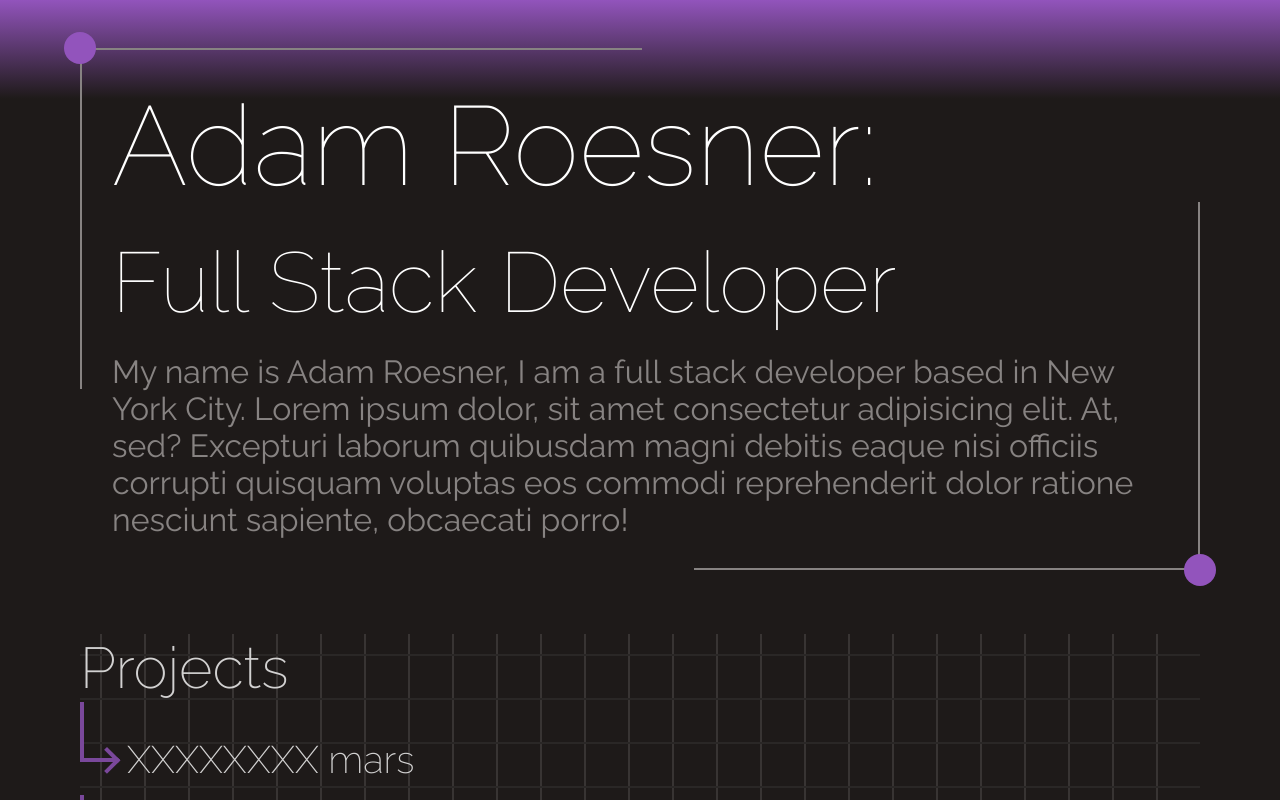
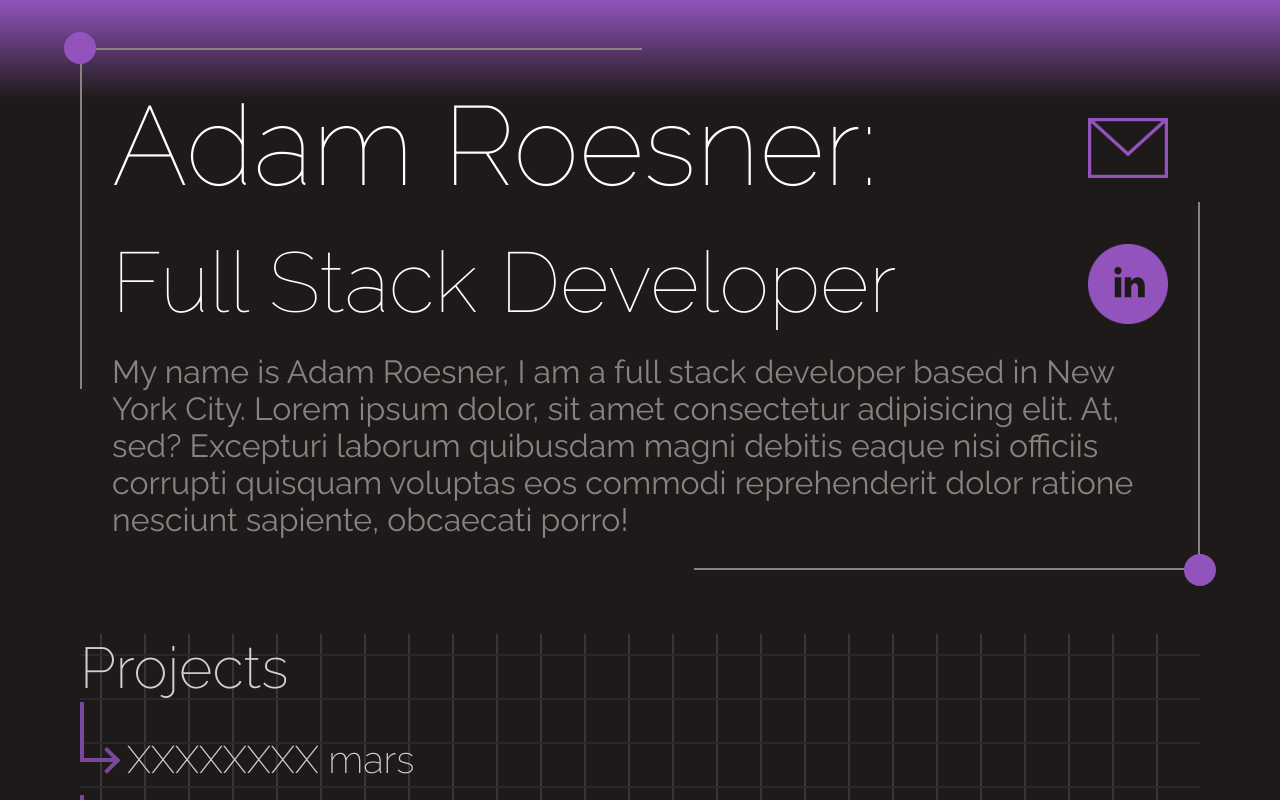
Before and after one commit to roesnera/mars-port-design, a React (Vite) app: page / in a window 1280 px wide. Shown: the top 800 px of the page. Built offline with nearby package versions, Linux system fonts and the light colour scheme.

Commit message:
links in hero working

```diff
--- a/src/Contact/Contact.jsx
+++ b/src/Contact/Contact.jsx
@@ -26,7 +26,7 @@ export default function Contact() {
 
 
 
-  return <section className='contact-section'>
+  return <section className='contact-section' id="contact">
     <h2 className='contact-header'>Send me a message</h2>
     <h4 className="contact-subheader">Have a question or proposal or just want to connect? Contact me here.</h4>
     <form className='contact-form' action='mailto:aaroesner@gmail.com' method='POST' encType='application/x-www-form-urlencoded'>
--- a/src/Hero/Hero.css
+++ b/src/Hero/Hero.css
@@ -3,6 +3,7 @@
     width: 100%;
     display: grid;
     grid-template-columns: [start] 80% [median] auto [end];
+    grid-template-rows: repeat(1fr);
     padding: 2rem;
 }
 
@@ -30,7 +31,9 @@
 }
 
 .title-box {
-    color: white
+    color: white;
+    display: flex;
+    flex-direction: column;
 }
 
 .title-text {
@@ -43,6 +46,43 @@
     font-size: 5.3rem;
     font-weight: 100;
     margin: 1.3rem 0;
+}
+
+.links {
+    grid-column-start: median;
+    display: flex;
+    flex-direction: column;
+    justify-content: space-around;
+    align-items: end;
+    object-fit: contain;
+    position: relative;
+}
+
+.mail {
+    width: min(100%, 5rem);
+    object-fit: contain;
+    resize: both;
+}
+
+.mail-img {
+    background: url("../../iconmonstr-mail-thin-240\ \(1\).png");
+    aspect-ratio: 1;
+    width: 100%;
+    background-size: contain;
+    cursor: pointer;
+}
+
+.linkedin {
+    width: min(100%, 5rem);
+    z-index: 10;
+}
+
+.linkedin-img {
+    cursor: pointer;
+    background: url("../../iconmonstr-linkedin-4-240.png");
+    aspect-ratio: 1;
+    width: min(100%, 5rem);
+    background-size: contain;
 }
 
 .blurb {
--- a/src/Hero/Hero.jsx
+++ b/src/Hero/Hero.jsx
@@ -2,13 +2,23 @@ import React from 'react';
 import './Hero.css';
 
 export default function Hero() {
+  function scrollToMail() {
+    document.getElementById('contact').scrollIntoView({behavior: 'smooth'});
+  }
+
+
   return <div className='hero'>
     <div className="title-box">
       <h1 className="title-text">Adam Roesner:</h1>
       <h2 className="subtitle">Full Stack Developer</h2>
     </div>
-    <div className="svgs">
-
+    <div className="links">
+      <a className="mail" onClick={scrollToMail}>
+        <div className="mail-img"></div>
+      </a>
+      <a href="https://www.linkedin.com/in/adam-roesner-33129a127/" rel="noreferrer" target="_blank" className='linkedin'>
+        <div className="linkedin-img"></div>
+      </a>
     </div>
     <p className="blurb">My name is Adam Roesner, I am a full stack developer based in New York City. Lorem ipsum dolor, sit amet consectetur adipisicing elit. At, sed? Excepturi laborum quibusdam magni debitis eaque nisi officiis corrupti quisquam voluptas eos commodi reprehenderit dolor ratione nesciunt sapiente, obcaecati porro!</p>
     <div className="dot dot-1"></div>
```
Also changed, not shown: iconmonstr-linkedin-4-240.png (added), iconmonstr-mail-thin-240 (1).png (added).
